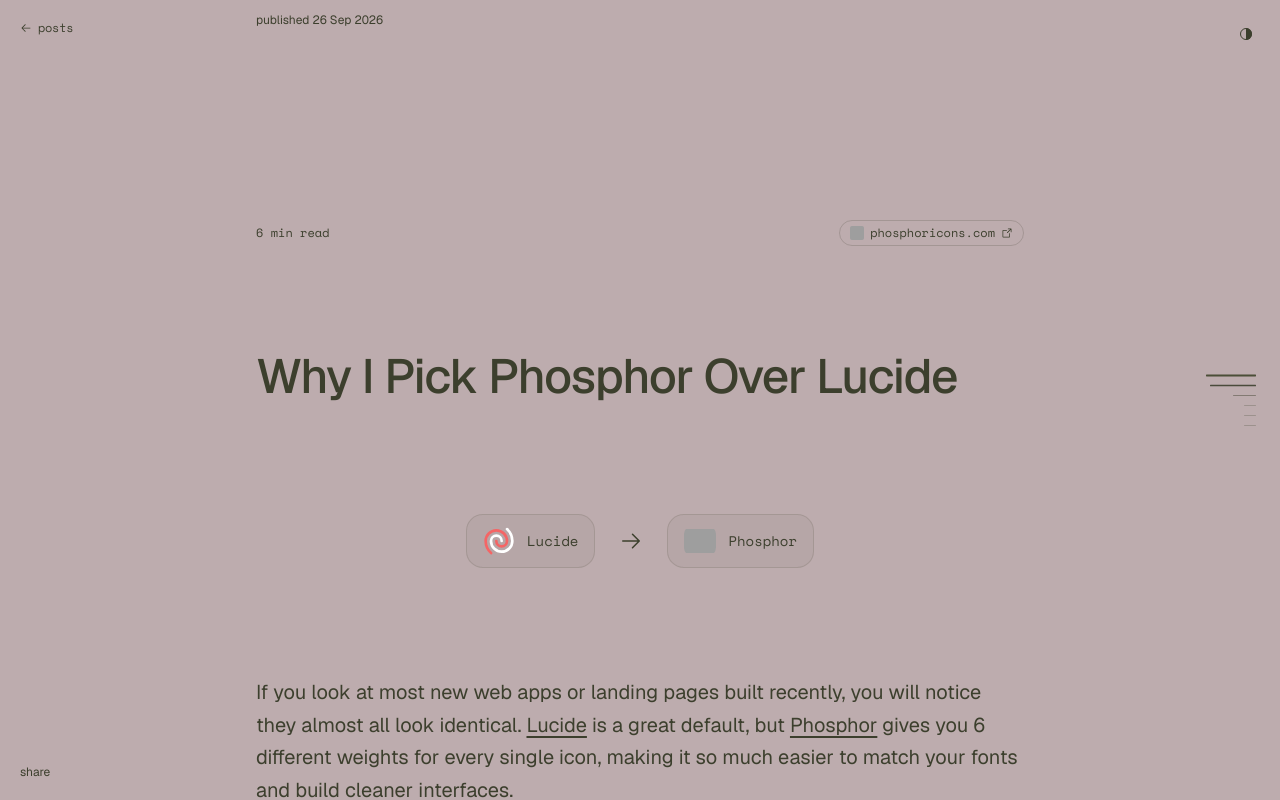
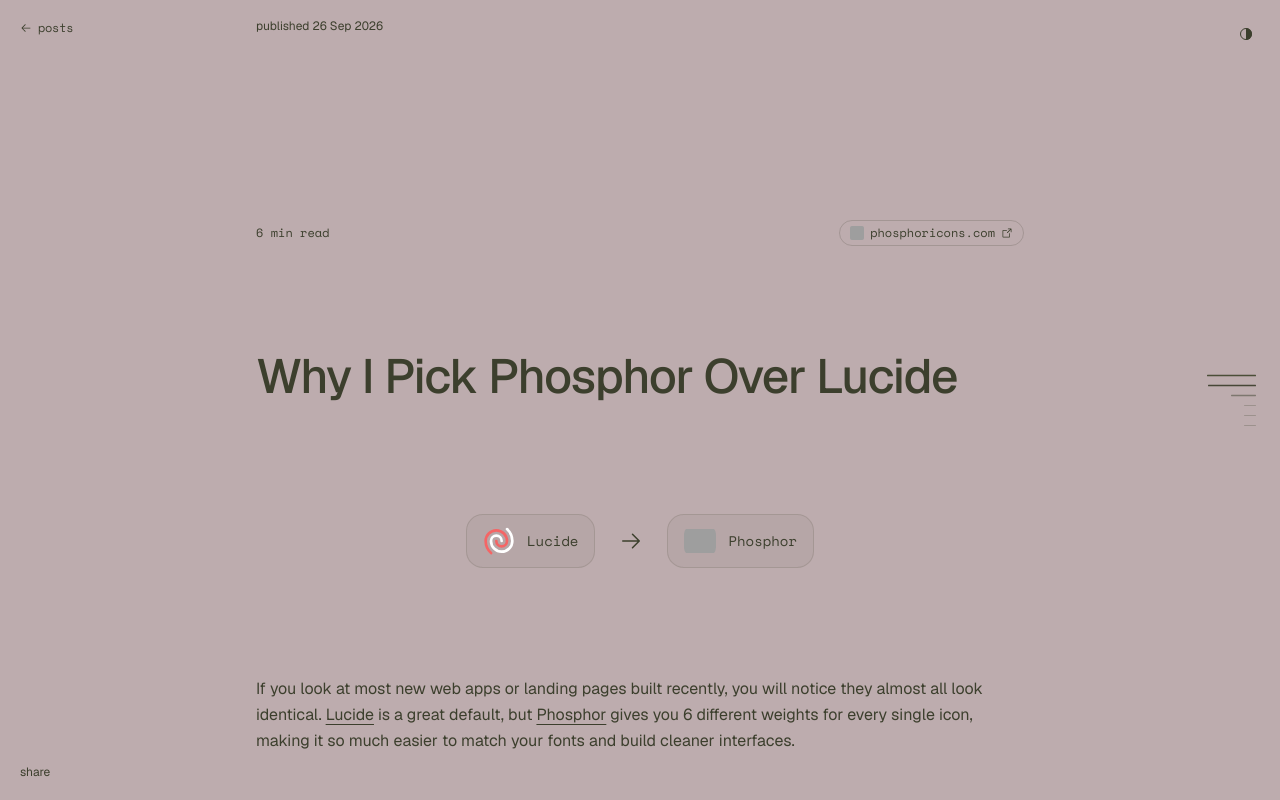
Before and after one commit to ThaminduDasanayake/portfolio, a Next.js app: page /posts/phosphor-over-lucide in a window 1280 px wide. Shown: the top 800 px of the page. Built offline with nearby package versions, Linux system fonts and the light colour scheme; grey boxes are pictures that could not be loaded.

Commit message:
fix: improve responsive layout and mobile styling in phosphor vs lucide article

```diff
--- a/components/posts/articles/phosphor-vs-lucide.tsx
+++ b/components/posts/articles/phosphor-vs-lucide.tsx
@@ -212,7 +212,7 @@
         </div>
       </header>
 
-      <p className="absolute top-5 left-1/2 w-3xl -translate-1/2 text-xs leading-3 whitespace-nowrap tabular-nums">
+      <p className="absolute top-5 left-1/2 hidden w-3xl -translate-x-1/2 text-xs leading-3 whitespace-nowrap tabular-nums lg:block">
         published <time dateTime="2026-09-26">26 Sep 2026</time>
       </p>
 
@@ -226,7 +226,7 @@
         radius={2.5}
         peakLength={52}
         restLength={12}
-        className="fixed top-1/2 right-6 z-20 -translate-y-1/2"
+        className="fixed top-1/2 right-6 z-20 hidden -translate-y-1/2 lg:block"
         cardClassName={cn(
           "backdrop-blur-md shadow-2xl",
           isInverted
@@ -249,9 +249,13 @@
         <span className="relative inline-block text-inherit">to top</span>
       </button>
 
-      <article className="relative z-1 mx-auto mt-[clamp(100px,22svh,240px)] mb-0 flex w-3xl flex-col gap-25 break-normal">
+      <article className="relative z-1 mx-auto mt-20 mb-0 flex w-full max-w-3xl flex-col gap-16 px-5 break-normal sm:mt-28 sm:gap-20 sm:px-8 lg:mt-[clamp(100px,22svh,240px)] lg:w-3xl lg:gap-25 lg:px-0">
         <div className="flex flex-wrap items-center justify-between gap-4 font-mono text-xs">
-          <span>6 min read</span>
+          <div className="flex items-center gap-2">
+            <span>6 min read</span>
+            <span className="opacity-40 lg:hidden">·</span>
+            <span className="tabular-nums lg:hidden">26 Sep 2026</span>
+          </div>
           <a
             href="https://phosphoricons.com"
             target="_blank"
@@ -278,7 +282,7 @@
           Why I Pick Phosphor Over Lucide
         </h1>
 
-        <div className="flex items-center justify-center gap-6 py-2">
+        <div className="flex items-center justify-center gap-4 py-2 sm:gap-6">
           <div className="flex items-center gap-3 rounded-xl border border-current/15 bg-current/5 px-4 py-2.5">
             <Image
               src="/posts/phosphor-vs-lucide/lucide-icon.svg"
@@ -305,7 +309,7 @@
         </div>
 
         <div className="flex w-full flex-col gap-14">
-          <p className="text-lg leading-relaxed sm:text-xl">
+          <p className="leading-relaxed">
             If you look at most new web apps or landing pages built recently,
             you will notice they almost all look identical.{" "}
             <a
@@ -430,7 +434,7 @@
               </div>
 
               {/* Live Interactive Icon Showcase */}
-              <div className="grid grid-cols-4 gap-4 py-4 sm:grid-cols-6 sm:gap-6">
+              <div className="grid grid-cols-3 gap-3 py-4 min-[430px]:grid-cols-4 sm:grid-cols-6 sm:gap-6">
                 <div className="bg-acid text-moss flex flex-col items-center justify-center gap-2 rounded-lg p-3">
                   <SparkleIcon size={32} weight={selectedWeight} />
                   <span className="font-mono text-[10px]">Sparkle</span>
@@ -506,7 +510,7 @@
               the font weight you are using:
             </p>
 
-            <div className="space-y-3 rounded-lg border border-current/15 p-5 font-mono text-xs">
+            <div className="space-y-3 rounded-lg border border-current/15 p-3.5 font-mono text-xs sm:p-5">
               <div className="flex items-center justify-between border-b border-current/10 pb-2">
                 <span>Font Weight</span>
                 <span>Phosphor Weight</span>
```
